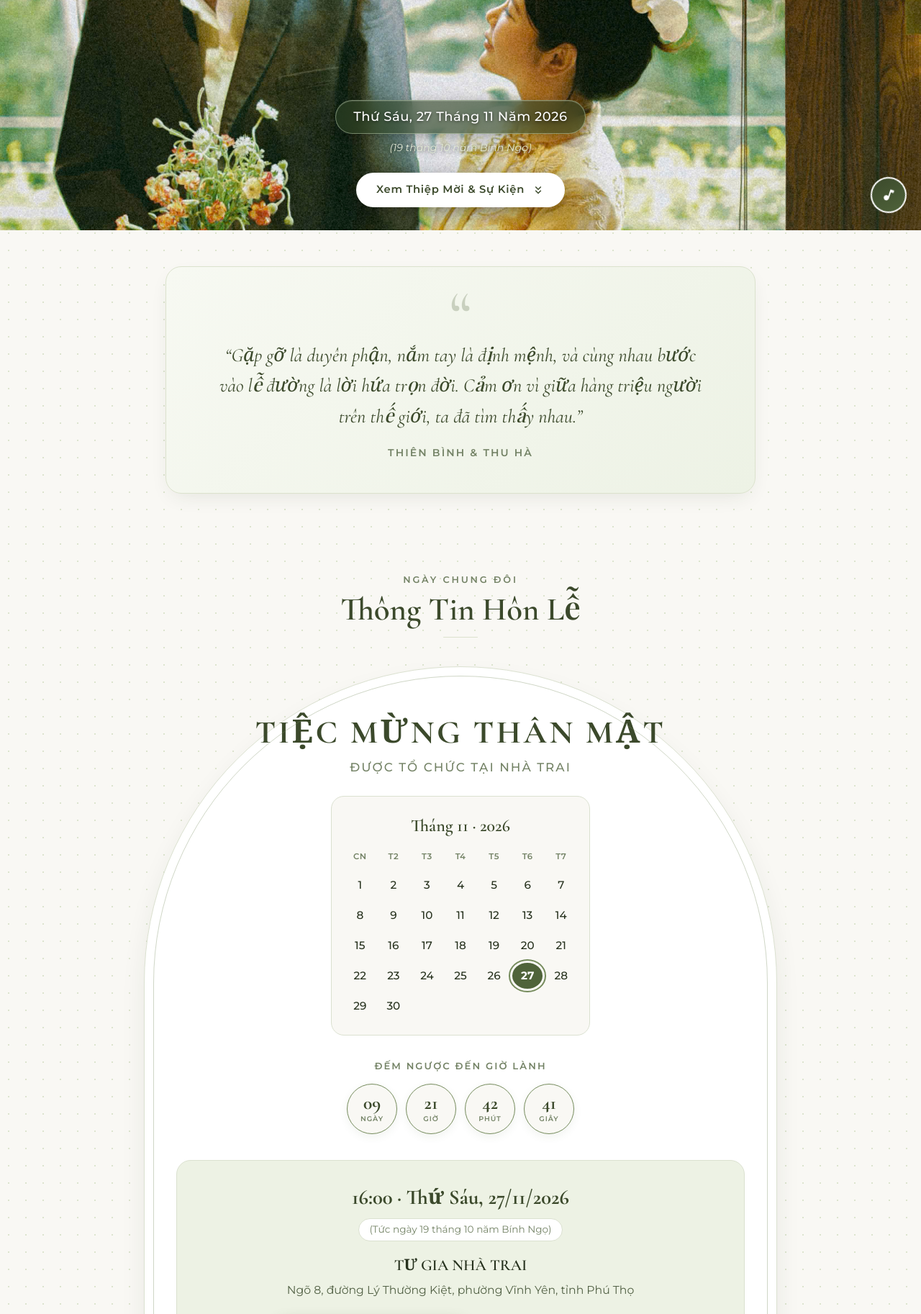
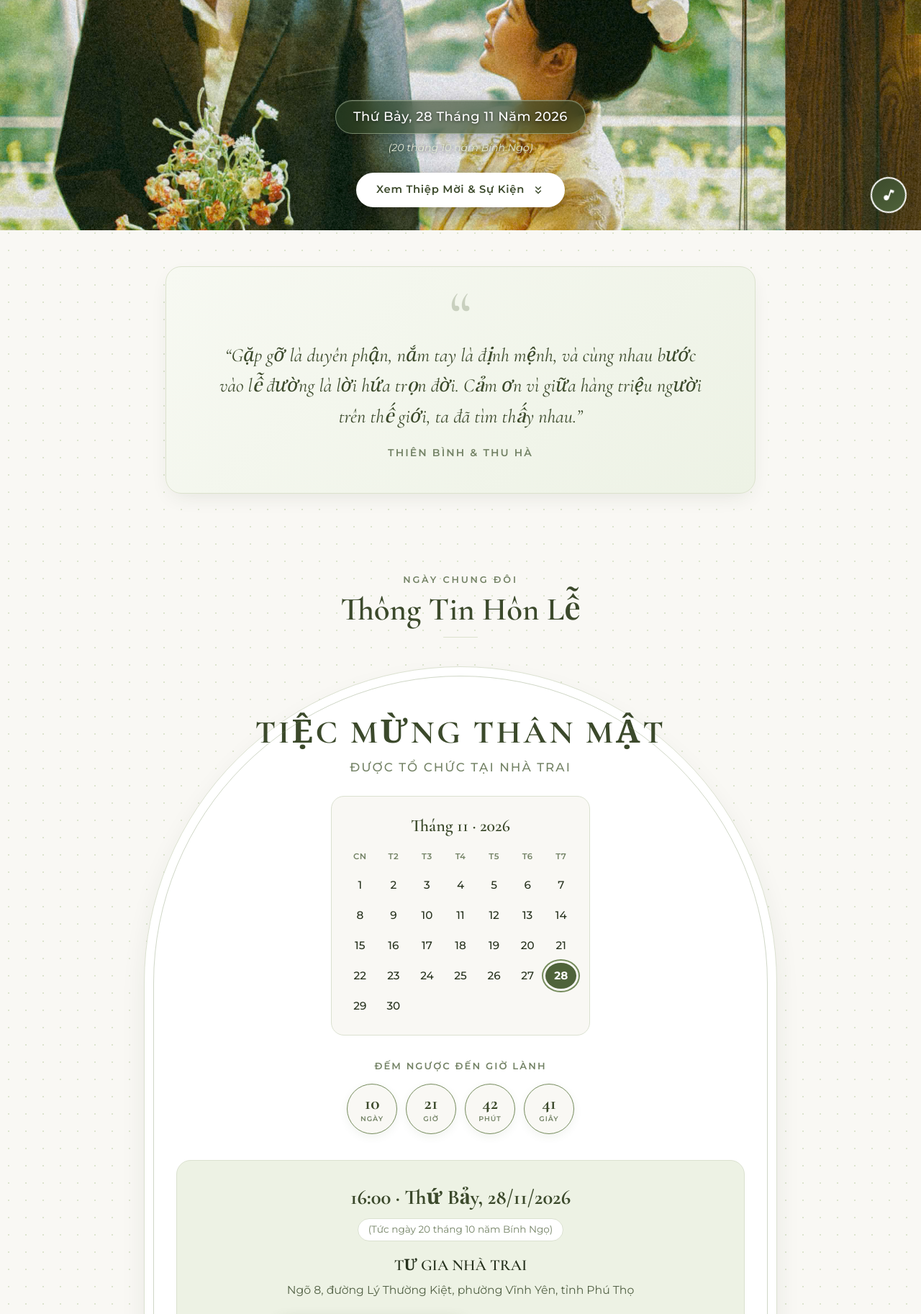
Before and after one commit to binhha-wedding/binhha-wedding.github.io, a plain HTML site: page index.html in a window 1280 px wide. Shown: the part 480-2306 px from the top of the page at 72% size. Drawn offline with nearby package versions, Linux system fonts and the light colour scheme; a web font is replaced by a local one.

Commit message:
feat(date): cap nhat ngay tiec tu 27/11 (Thu Sau) sang 28/11 (Thu Bay) chi tren trang chinh

```diff
--- a/data/main-data.json
+++ b/data/main-data.json
@@ -18,10 +18,10 @@
     "tag": "LỄ THÀNH HÔN",
     "title": "TIỆC MỪNG THÂN MẬT",
     "subtitle": "Được Tổ Chức Tại Nhà Trai",
-    "datetime": "2026-11-27T09:00:00.000Z",
-    "dateDisplay": "Thứ Sáu, 27 Tháng 11 Năm 2026",
-    "timeDisplay": "16:00 · Thứ Sáu, 27/11/2026",
-    "lunarDate": "19 tháng 10 năm Bính Ngọ",
+    "datetime": "2026-11-28T09:00:00.000Z",
+    "dateDisplay": "Thứ Bảy, 28 Tháng 11 Năm 2026",
+    "timeDisplay": "16:00 · Thứ Bảy, 28/11/2026",
+    "lunarDate": "20 tháng 10 năm Bính Ngọ",
     "venueName": "TƯ GIA NHÀ TRAI",
     "venueAddress": "Ngõ 8, đường Lý Thường Kiệt, phường Vĩnh Yên, tỉnh Phú Thọ",
     "mapUrl": "https://maps.google.com/?q=21.309458,105.572574",
@@ -67,6 +67,6 @@
     }
   ],
   "footer": {
-    "thanks": "Cảm ơn quý khách đã đến chung vui cùng gia đình chúng tôi! ♡ 27.11.2026"
+    "thanks": "Cảm ơn quý khách đã đến chung vui cùng gia đình chúng tôi! ♡ 28.11.2026"
   }
 }
--- a/index.html
+++ b/index.html
@@ -5,7 +5,7 @@
   <meta name="viewport" content="width=device-width, initial-scale=1.0, maximum-scale=5.0">
   <title>Tiệc Mừng Thân Mật · Nguyễn Hoàng Thiên Bình &amp; Kiều Thu Hà</title>
 
-  <meta name="description" content="Trân trọng kính mời quý khách đến tham dự Tiệc Mừng Thân Mật của Nguyễn Hoàng Thiên Bình &amp; Kiều Thu Hà vào lúc 16:00 ngày 27/11/2026 tại Tư Gia Nhà Trai.">
+  <meta name="description" content="Trân trọng kính mời quý khách đến tham dự Tiệc Mừng Thân Mật của Nguyễn Hoàng Thiên Bình &amp; Kiều Thu Hà vào lúc 16:00 ngày 28/11/2026 tại Tư Gia Nhà Trai.">
   <meta name="keywords" content="thiệp cưới, tiệc mừng thân mật, Thiên Bình, Thu Hà, thiệp báo hỷ, wedding invitation">
   <meta name="author" content="Thiên Bình &amp; Thu Hà">
   <meta name="robots" content="index, follow">
@@ -14,7 +14,7 @@
   <meta property="og:type" content="website">
   <meta property="og:url" content="https://binhha-wedding.github.io/">
   <meta property="og:title" content="Tiệc Mừng Thân Mật · Nguyễn Hoàng Thiên Bình &amp; Kiều Thu Hà">
-  <meta property="og:description" content="Trân trọng kính mời quý khách đến dự Tiệc Mừng Thân Mật vào lúc 16:00 Thứ Sáu, 27/11/2026 tại Tư Gia Nhà Trai (Ngõ 8 Lý Thường Kiệt, Vĩnh Yên, Phú Thọ).">
+  <meta property="og:description" content="Trân trọng kính mời quý khách đến dự Tiệc Mừng Thân Mật vào lúc 16:00 Thứ Bảy, 28/11/2026 tại Tư Gia Nhà Trai (Ngõ 8 Lý Thường Kiệt, Vĩnh Yên, Phú Thọ).">
   <meta property="og:image" content="https://binhha-wedding.github.io/img/a1b.jpg">
 
   <!-- Favicon -->
@@ -179,9 +179,9 @@
       <!-- Khối ngày cưới và nút xem thiệp phía dưới -->
       <div class="hero-bottom-block">
         <div class="hero-date-badge">
-          Thứ Sáu, <b>27 tháng 11 năm 2026</b>
+          Thứ Bảy, <b>28 tháng 11 năm 2026</b>
         </div>
-        <p class="hero-lunar-date">(Nhằm ngày 19 tháng 10 năm Bính Ngọ)</p>
+        <p class="hero-lunar-date">(Nhằm ngày 20 tháng 10 năm Bính Ngọ)</p>
 
         <div class="hero-invite-action">
           <a href="#event" class="hero-scroll-invite">
@@ -269,9 +269,9 @@
             <span class="cal-date">24</span>
             <span class="cal-date">25</span>
             <span class="cal-date">26</span>
-            <!-- Ngày Tiệc Mừng Thân Mật Nhà Trai: Thứ Sáu 27/11/2026 -->
-            <span class="cal-date wedding-day" aria-label="Ngày Tiệc Mừng Thân Mật: 27 tháng 11">27</span>
-            <span class="cal-date">28</span>
+            <!-- Ngày Tiệc Mừng Thân Mật Nhà Trai: Thứ Bảy 28/11/2026 -->
+            <span class="cal-date">27</span>
+            <span class="cal-date wedding-day" aria-label="Ngày Tiệc Mừng Thân Mật: 28 tháng 11">28</span>
 
             <!-- Hàng 5 -->
             <span class="cal-date">29</span>
@@ -309,8 +309,8 @@
 
         <!-- Chi Tiết Giờ Giấc & Địa Điểm -->
         <div class="ceremony-details-box">
-          <div class="ceremony-time-large">16:00 · Thứ Sáu, 27/11/2026</div>
-          <div class="ceremony-lunar-highlight">(Tức ngày 19 tháng 10 năm Bính Ngọ)</div>
+          <div class="ceremony-time-large">16:00 · Thứ Bảy, 28/11/2026</div>
+          <div class="ceremony-lunar-highlight">(Tức ngày 20 tháng 10 năm Bính Ngọ)</div>
 
           <h4 class="ceremony-venue-name">TƯ GIA NHÀ TRAI</h4>
           <p class="ceremony-venue-address">
@@ -330,7 +330,7 @@
               data-title="Tiệc Mừng Thân Mật: Nguyễn Hoàng Thiên Bình &amp; Kiều Thu Hà"
               data-details="Tiệc Mừng Thân Mật được tổ chức vào lúc 16:00 tại Nhà Trai. Rất hân hạnh được đón tiếp quý khách!"
               data-location="Ngõ 8, đường Lý Thường Kiệt, phường Vĩnh Yên, tỉnh Phú Thọ"
-              data-dates="20261127T090000Z/20261127T130000Z">
+              data-dates="20261128T090000Z/20261128T130000Z">
               <svg width="20" height="20" viewBox="0 0 24 24" fill="none" stroke="currentColor" stroke-width="2">
                 <rect x="3" y="4" width="18" height="18" rx="2" ry="2"/>
                 <line x1="16" y1="2" x2="16" y2="6"/>
@@ -505,7 +505,7 @@
         “Hạnh phúc lớn nhất là khi được đồng hành cùng người mình yêu qua mọi năm tháng cuộc đời.”
       </p>
       <div class="footer-copy">
-        Cảm ơn quý khách đã đến chung vui cùng gia đình chúng tôi! ♡ 27.11.2026
+        Cảm ơn quý khách đã đến chung vui cùng gia đình chúng tôi! ♡ 28.11.2026
       </div>
     </div>
   </footer>
@@ -522,9 +522,9 @@
     </div>
   </div>
 
-  <!-- Thiết lập thời gian đếm ngược chính xác cho Tiệc Mừng Thân Mật 16h00 ngày 27/11/2026 -->
+  <!-- Thiết lập thời gian đếm ngược chính xác cho Tiệc Mừng Thân Mật 16h00 ngày 28/11/2026 -->
   <script>
-    window.TARGET_WEDDING_DATETIME = new Date("2026-11-27T16:00:00+07:00").getTime();
+    window.TARGET_WEDDING_DATETIME = new Date("2026-11-28T16:00:00+07:00").getTime();
     window.currentMusicTitle = "Mối Duyên Vàng";
   </script>
 
--- a/js/main.js
+++ b/js/main.js
@@ -90,7 +90,9 @@ function initCountdown() {
   if (!daysEl || !hoursEl || !minutesEl || !secondsEl) return;
 
   function update() {
-    const targetDate = window.TARGET_WEDDING_DATETIME || new Date("2026-11-27T16:00:00+07:00").getTime();
+    const isBinhHa = window.location.pathname.includes("binhha.html") || window.location.pathname.includes("/binhha/");
+    const defaultFallback = isBinhHa ? "2026-11-27T16:00:00+07:00" : "2026-11-28T16:00:00+07:00";
+    const targetDate = window.TARGET_WEDDING_DATETIME || new Date(defaultFallback).getTime();
     const now = new Date().getTime();
     const distance = targetDate - now;
 
```
Also changed, not shown: js/admin.js (+5 -5 lines).
